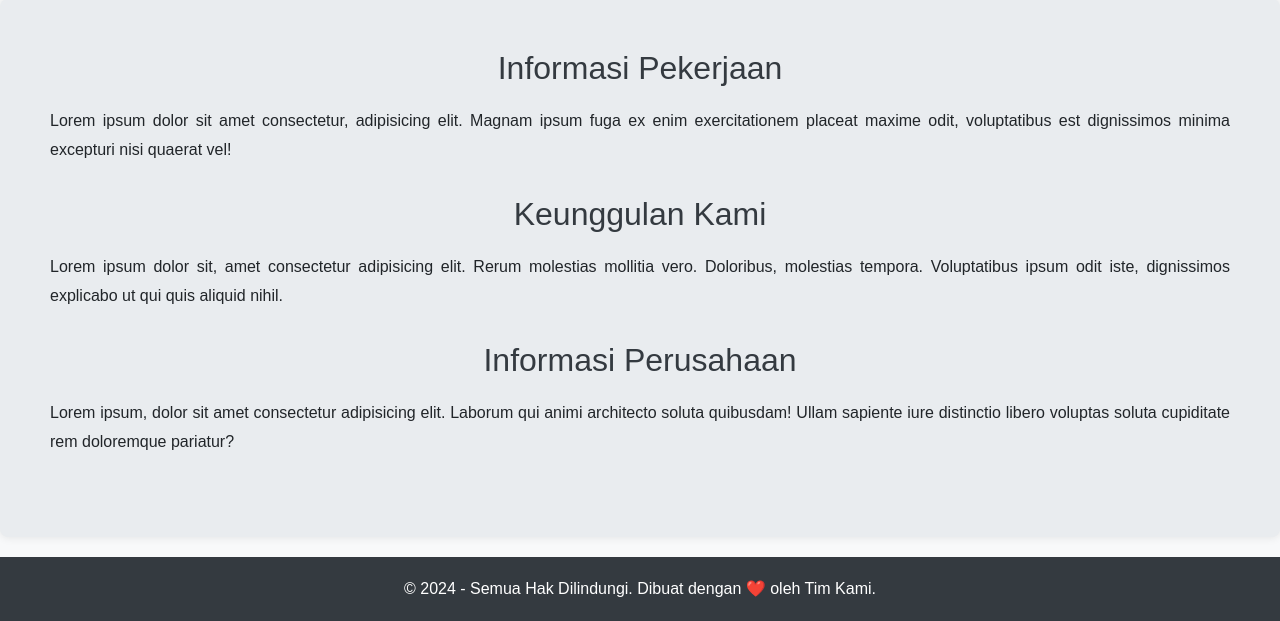
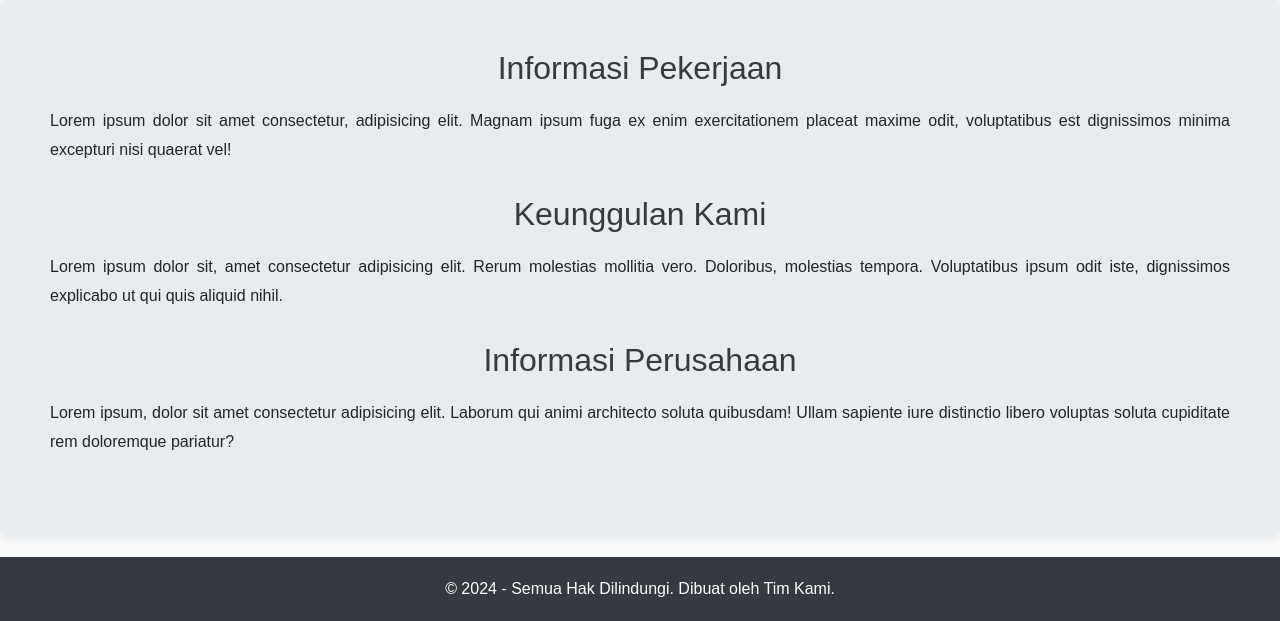
Before and after one commit to iqnefo1310/infokanloker.com, a PHP site: page / in a window 1280 px wide. Shown: the part 219-840 px from the top of the page. Run offline with PHP 8.4, Linux system fonts and the light colour scheme.

Commit message:
setelah branch barusan

```diff
--- a/index.php
+++ b/index.php
@@ -43,7 +43,7 @@
 
     <!-- Footer -->
     <footer>
-        &copy; 2024 - Semua Hak Dilindungi. Dibuat dengan ❤️ oleh Tim Kami.
+        &copy; 2024 - Semua Hak Dilindungi. Dibuat oleh Tim Kami.
     </footer>
 </body>
 
```
